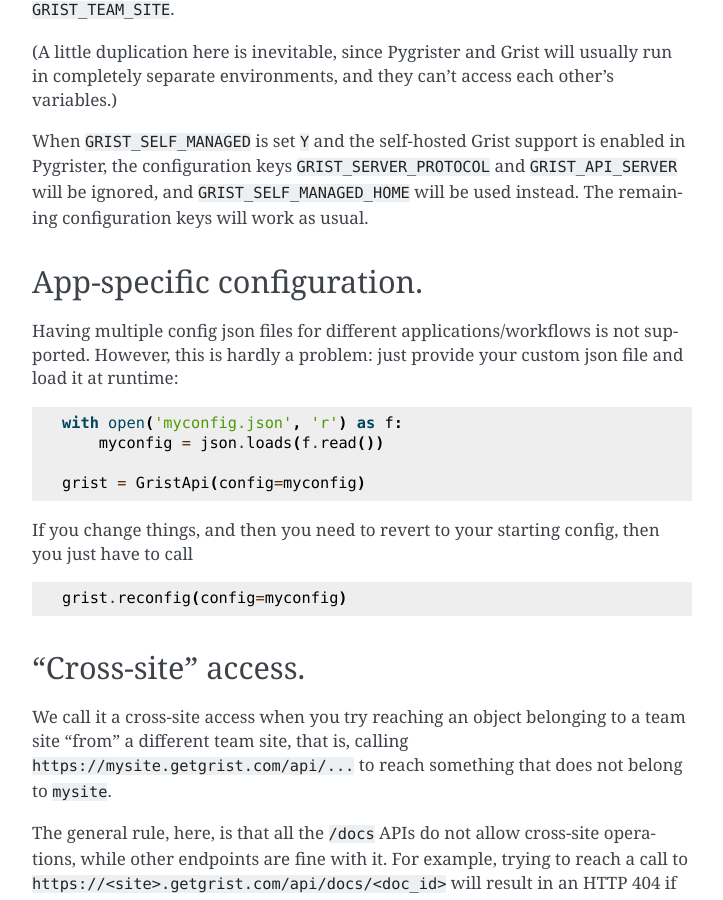
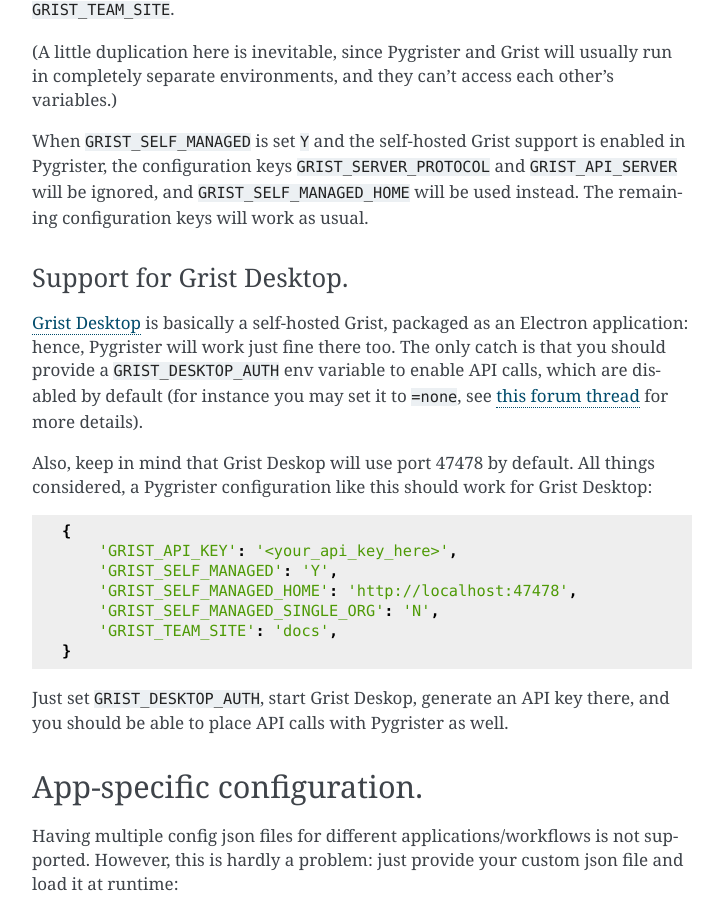
Before and after one commit to ricpol/pygrister, a Sphinx documentation site: the page built from doc/conf.rst, in a window 1280 px wide and 900 px high, scrolled down 5670 px. Shown: the whole window, without its empty margins (388-1111 px from the left). Built offline with Sphinx 7.4.7, drawn with Linux system fonts in a browser that asks for light colours; some of the changed text lies outside the part shown.

Commit message:
Grist Desktop is supported

```diff
--- a/NEWS.txt
+++ b/NEWS.txt
@@ -30,6 +30,8 @@ Bleeding edge: committed to the repo, not yet released on PyPI
    - GET /docs/{docId}/attachments/stores -> list_store_settings
    - POST /docs/{docId}/attachments/transferAll -> transfer_attachments
    - GET /docs/{docId}/attachments/transferStatus -> get_transfer_status
+- added a note in the docs to clarify that Grist Desktop is also supported
+  (issue #6)
 
 v0.6.0, 2025.08.03
 ------------------
--- a/doc/conf.rst
+++ b/doc/conf.rst
@@ -266,6 +266,32 @@ enabled in Pygrister, the configuration keys ``GRIST_SERVER_PROTOCOL`` and
 ``GRIST_API_SERVER`` will be ignored, and ``GRIST_SELF_MANAGED_HOME``
 will be used instead. The remaining configuration keys will work as usual.
 
+Support for Grist Desktop.
+^^^^^^^^^^^^^^^^^^^^^^^^^^
+
+`Grist Desktop <https://github.com/gristlabs/grist-desktop>`_ is basically a
+self-hosted Grist, packaged as an Electron application: hence, Pygrister will
+work just fine there too. The only catch is that you should provide a
+``GRIST_DESKTOP_AUTH`` env variable to enable API calls, which are disabled by
+default (for instance you may set it to ``=none``, see
+`this forum thread <https://community.getgrist.com/t/using-the-api-with-grist-desktop/9271/1>`_
+for more details).
+
+Also, keep in mind that Grist Deskop will use port 47478 by default.
+All things considered, a Pygrister configuration like this should work for
+Grist Desktop::
+
+    {
+        'GRIST_API_KEY': '<your_api_key_here>',
+        'GRIST_SELF_MANAGED': 'Y',
+        'GRIST_SELF_MANAGED_HOME': 'http://localhost:47478',
+        'GRIST_SELF_MANAGED_SINGLE_ORG': 'N',
+        'GRIST_TEAM_SITE': 'docs',
+    }
+
+Just set ``GRIST_DESKTOP_AUTH``, start Grist Deskop, generate an API key
+there, and you should be able to place API calls with Pygrister as well.
+
 App-specific configuration.
 ---------------------------
 
```
